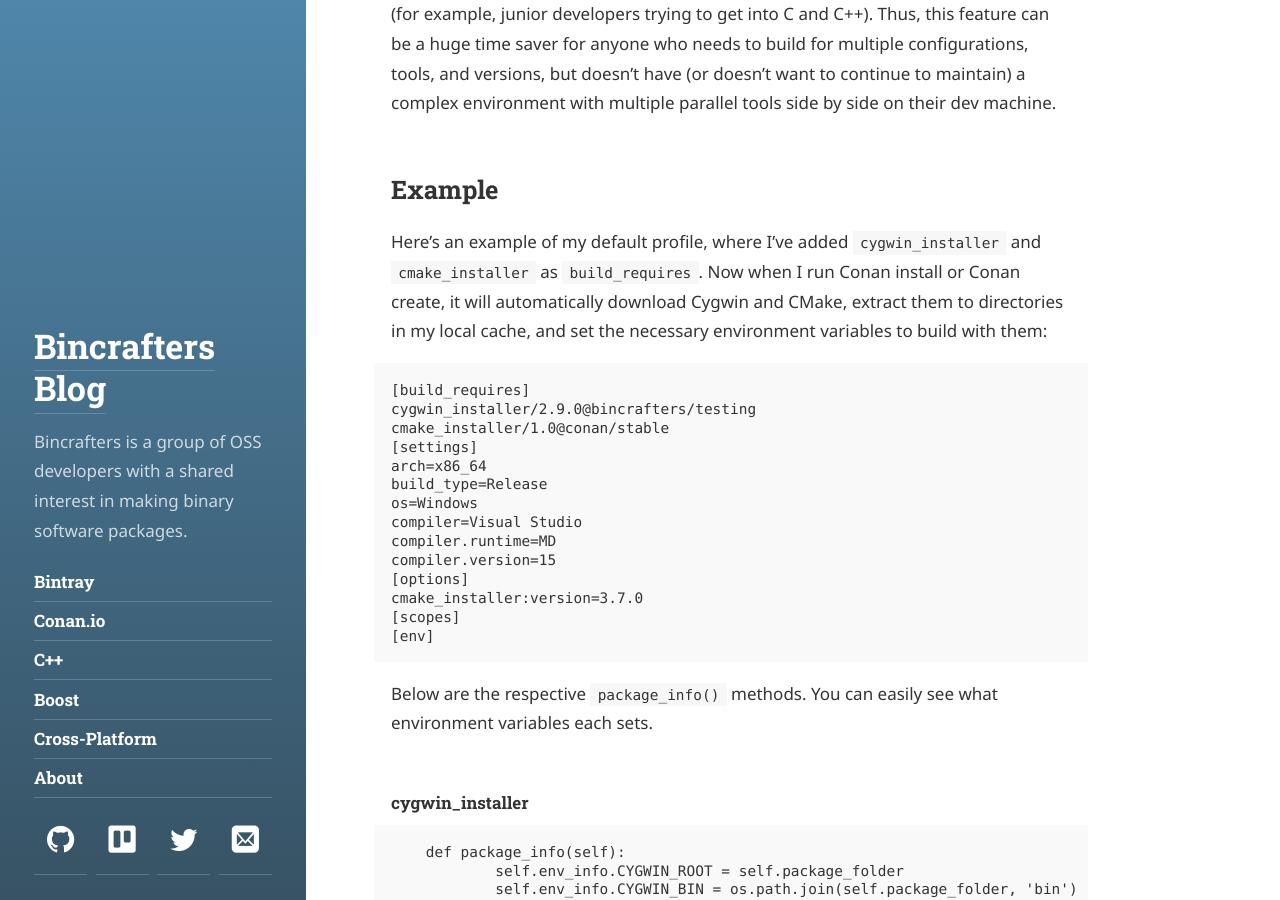
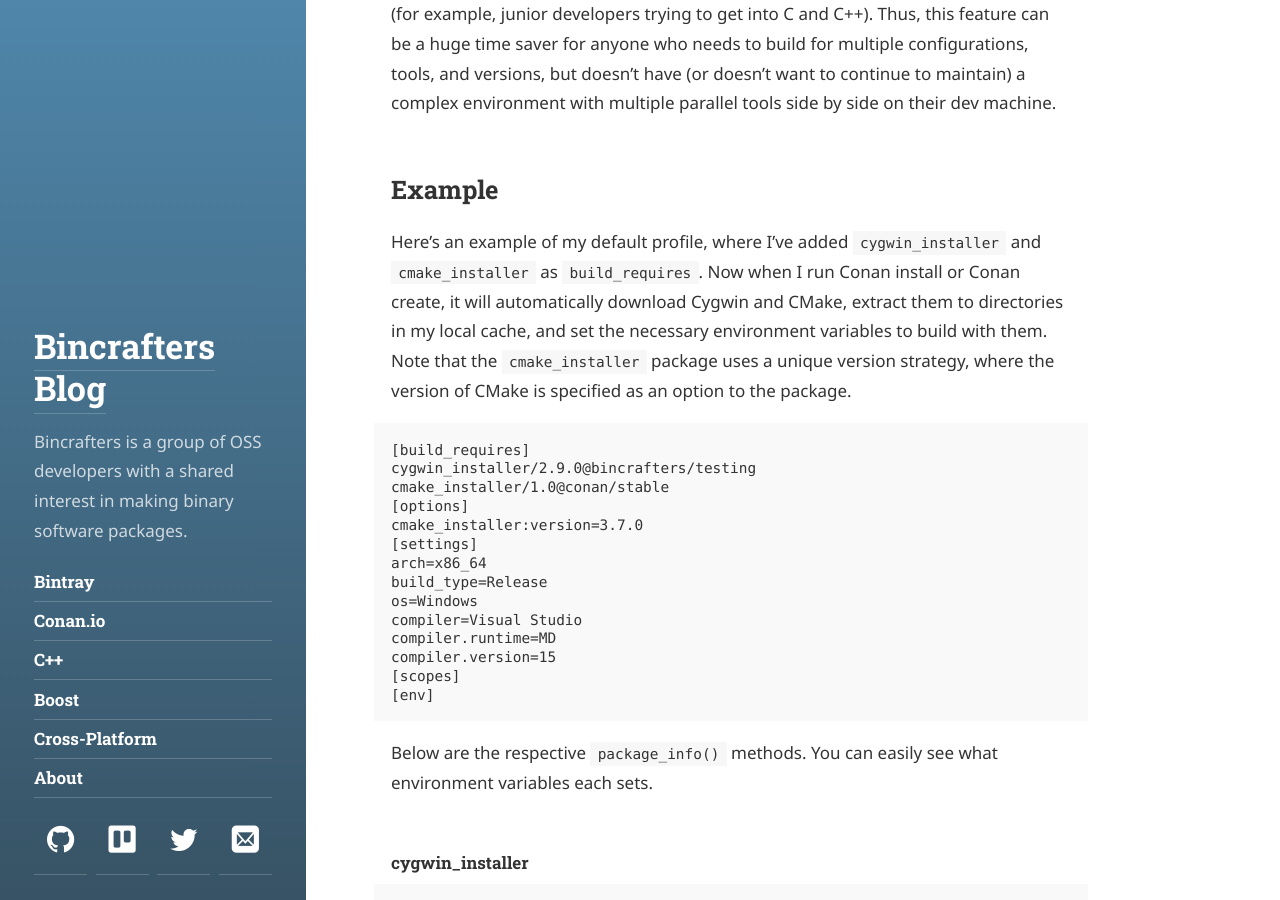
Before and after one commit to bincrafters/bincrafters.github.io, a Jekyll site: the page built from _posts/2017-11-27-Conan-Profiles-and-Build-Requires.md, in a window 1280 px wide and 900 px high, scrolled down 2114 px. Built offline with Jekyll 4.4.1, drawn with Linux system fonts in a browser that asks for light colours; some web fonts are replaced.

Commit message:
updated example

````diff
--- a/_posts/2017-11-27-Conan-Profiles-and-Build-Requires.md
+++ b/_posts/2017-11-27-Conan-Profiles-and-Build-Requires.md
@@ -23,12 +23,14 @@ Senior developers often have these problems well-tackled on their dev machines.
 
 ## Example
 
-Here's an example of my default profile, where I've added `cygwin_installer` and `cmake_installer` as `build_requires`.  Now when I run Conan install or Conan create, it will automatically download Cygwin and CMake, extract them to directories in my local cache, and set the necessary environment variables to build with them:
+Here's an example of my default profile, where I've added `cygwin_installer` and `cmake_installer` as `build_requires`.  Now when I run Conan install or Conan create, it will automatically download Cygwin and CMake, extract them to directories in my local cache, and set the necessary environment variables to build with them.  Note that the `cmake_installer` package uses a unique version strategy, where the version of CMake is specified as an option to the package.
 
 ```
 [build_requires]
 cygwin_installer/2.9.0@bincrafters/testing
 cmake_installer/1.0@conan/stable
+[options]
+cmake_installer:version=3.7.0
 [settings]
 arch=x86_64
 build_type=Release
````
Also changed, not shown: other parts of _posts/2017-11-27-Conan-Profiles-and-Build-Requires.md (+0 -2 lines).
